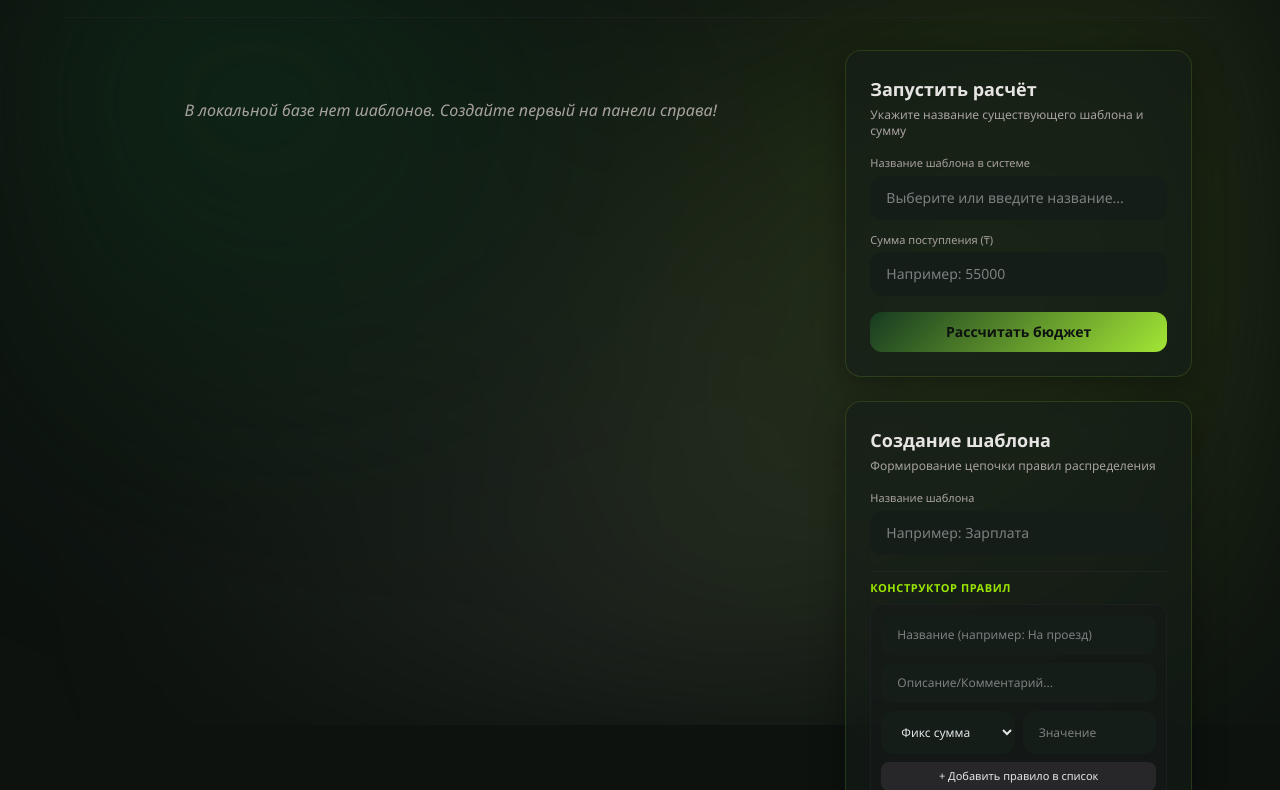
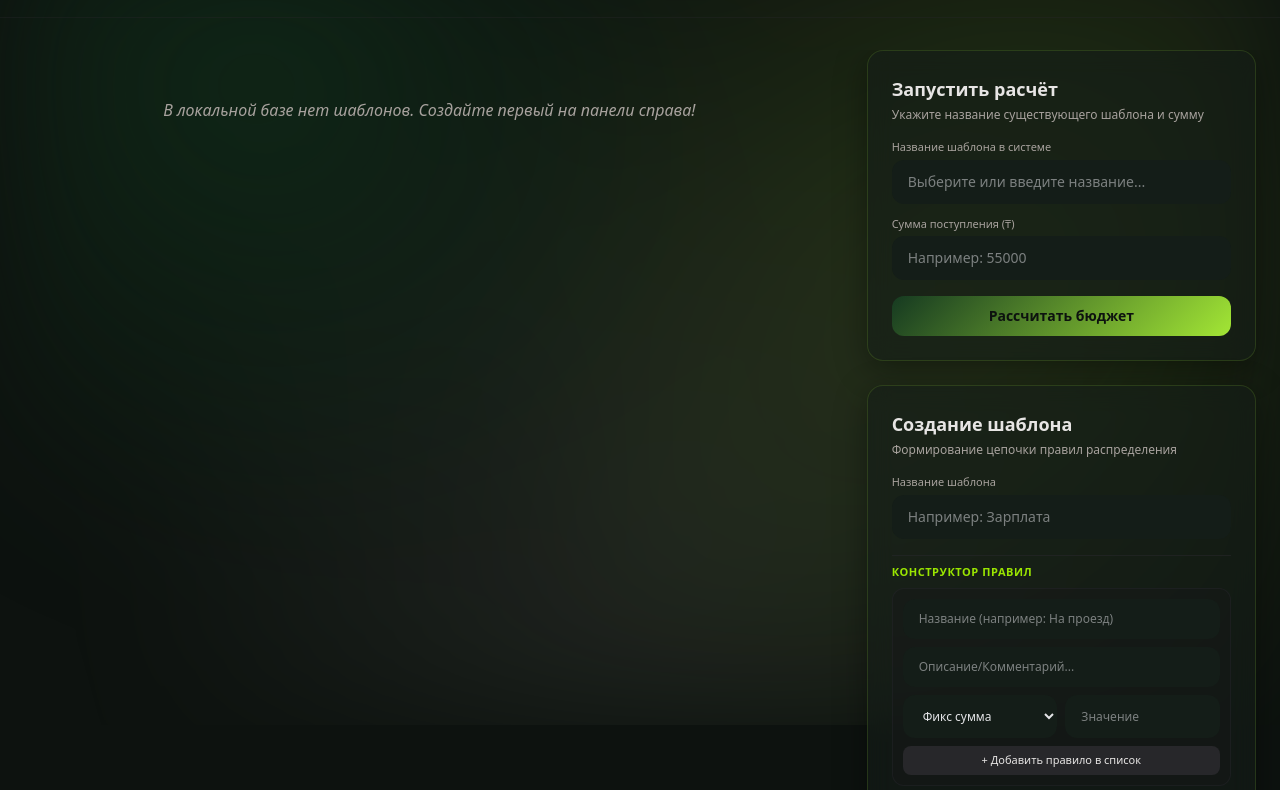
Before and after one commit to bakzhanzhappar-create/FinLiteDB, a plain HTML site: page index.html in a window 1280 px wide. Shown: the part 75-865 px from the top of the page. Drawn offline with nearby package versions, Linux system fonts and the light colour scheme.

Commit message:
another fix

```diff
--- a/index.html
+++ b/index.html
@@ -1,5 +1,5 @@
 <!DOCTYPE html>
-<html lang="ru">
+<html lang="ru" class="h-full w-full overflow-x-hidden">
 <head>
     <meta charset="UTF-8">
     <meta name="viewport" content="width=device-width, initial-scale=1.0, maximum-scale=1.0, user-scalable=no, shrink-to-fit=no">
@@ -15,30 +15,21 @@
     <script src="https://unpkg.com/dexie/dist/dexie.js"></script>
 
     <style>
+        /* Жесткая блокировка горизонтали на базовом уровне */
+        html, body {
+            max-width: 100% !important;
+            overflow-x: hidden !important;
+            position: relative;
+            touch-action: pan-y !important; /* Разрешает только вертикальный свайп */
+            -webkit-overflow-scrolling: touch;
+        }
+
         *, *::before, *::after {
             box-sizing: border-box !important;
+            max-width: 100%; /* Гарантирует, что ни один элемент не вылезет за экран */
             transition: background-color 0.6s cubic-bezier(0.4, 0, 0.2, 1),
                         border-color 0.6s cubic-bezier(0.4, 0, 0.2, 1),
                         color 0.4s ease;
-        }
-
-        /* Полный блок горизонтального сдвига для смартфонов */
-        html {
-            width: 100%;
-            max-width: 100%;
-            overflow-x: hidden !important;
-            position: relative;
-            touch-action: pan-y; /* Разрешает ТОЛЬКО вертикальный скролл */
-        }
-
-        body {
-            font-family: 'Segoe UI', Tahoma, Geneva, Verdana, sans-serif;
-            width: 100%;
-            max-width: 100vw;
-            overflow-x: hidden !important;
-            position: relative;
-            margin: 0;
-            padding: 0;
         }
 
         body.theme-dark {
@@ -100,12 +91,13 @@
         .accent-lime { color: #a3e635; }
         .theme-light .accent-lime { color: #4d7c0f; }
 
+        /* Изолируем фон полностью, чтобы размытие blur() не растягивало viewport */
         .glow-bg-container {
             position: fixed;
             top: 0;
             left: 0;
-            width: 100%;
-            height: 100vh;
+            right: 0;
+            bottom: 0;
             overflow: hidden;
             z-index: -1;
             pointer-events: none;
@@ -113,11 +105,8 @@
 
         .glow-bg {
             position: absolute;
-            top: 0;
-            left: 0;
-            width: 100%;
-            height: 100%;
-            filter: blur(80px);
+            inset: 0;
+            filter: blur(60px);
             transition: background 0.8s ease-in-out;
         }
 
@@ -218,7 +207,7 @@
         </div>
     </nav>
 
-    <main class="w-full max-w-6xl mx-auto px-4 sm:px-6 mt-8">
+    <main class="w-full max-w-6xl mx-auto px-4 sm:px-6 mt-8 overflow-hidden">
 
         <div id="templates-page" class="tab-content grid grid-cols-1 lg:grid-cols-3 gap-8 w-full">
 
```
